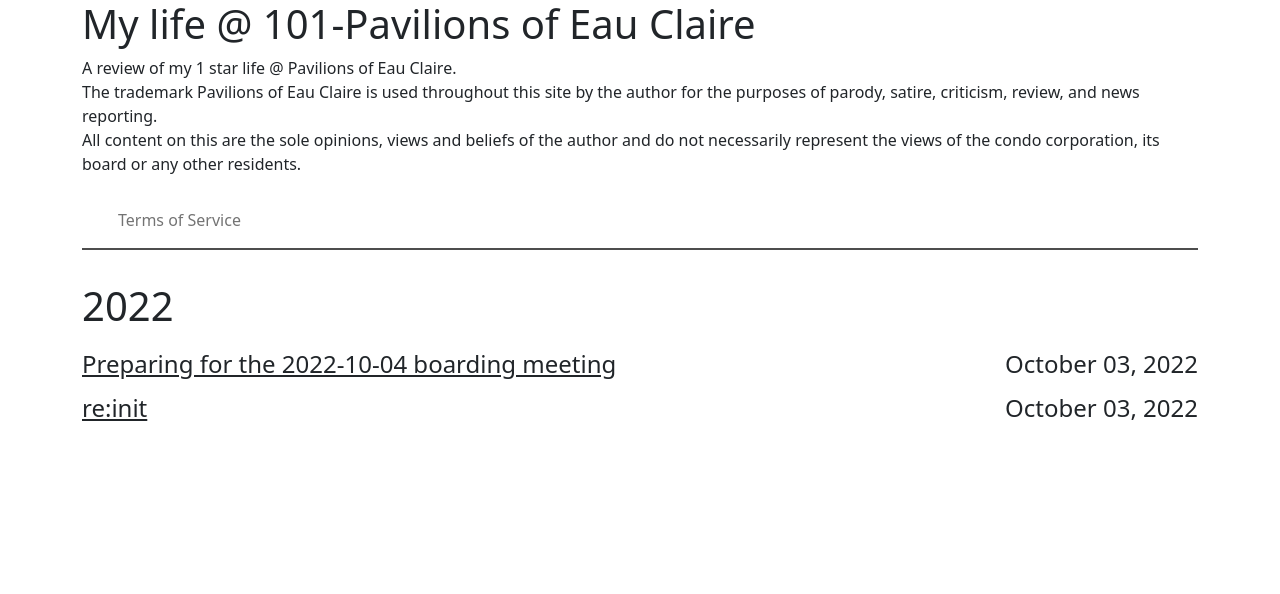
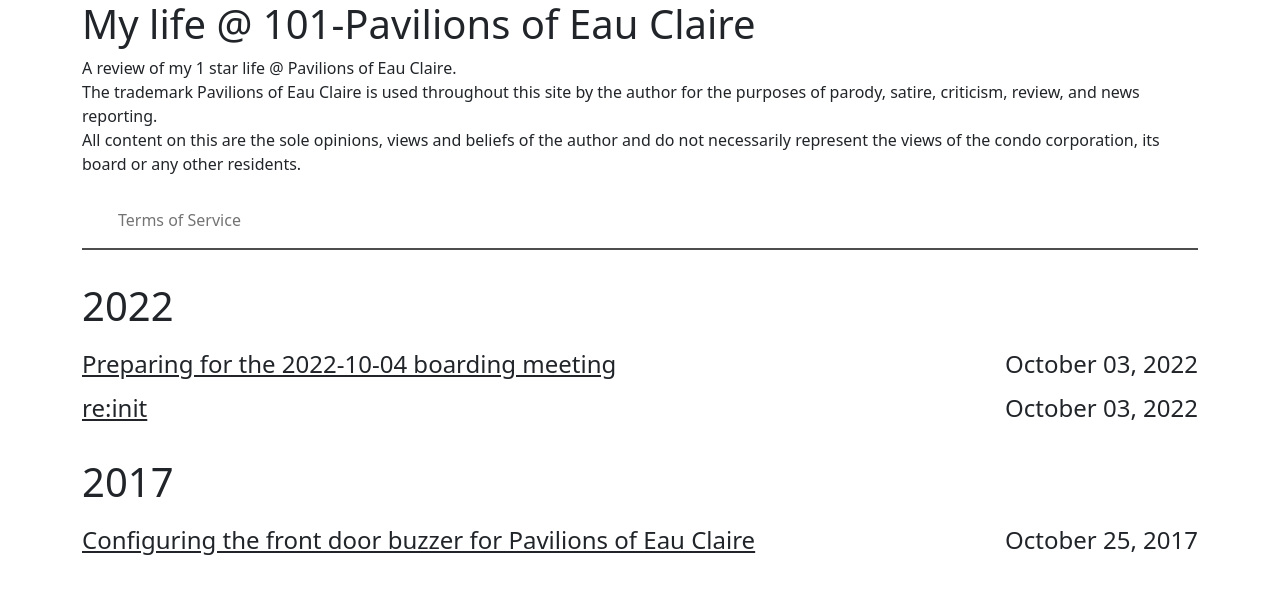
Before and after one commit to sparksis/pavilions-of-eau-claire-blog, a Jekyll site: the page built from index.html, in a window 1280 px wide. Shown: the top 594 px of the page. Built offline with Jekyll 4.4.1, drawn with Linux system fonts in a browser that asks for light colours; part of the change alters nothing that is shown.

Commit message:
Pulling a blog from blogger.
Original url: https://www.blogger.com/blog/post/edit/9112196335080293438/6003615114706234603

```diff
--- /dev/null
+++ b/_posts/2017-10-25-Configuring the front door buzzer for Pavilions of Eau Claire.html
@@ -0,0 +1,69 @@
+---
+layout: post
+title:  "Configuring the front door buzzer for Pavilions of Eau Claire"
+date:   2017-10-25 10:34:00 -0600
+categories: blog
+---
+
+
+As with any condo, setting up your buzzer access is a small but key part in taking possession and moving in.&nbsp; As we quickly learned, it's best to double check everything.<br />
+Steps involved in setting up a the door buzzer are as follows:<br />
+<ol>
+<li>Download the&nbsp;<a href="https://blog.coltonenglish.me/wp-content/uploads/2017/10/Pavilions-of-Eau-Claire-Intercom-Request-Form.pdf">Pavilions of Eau Claire - Intercom Request Form</a> (or order it from <a href="http://www.condominiumfirst.com/documents_list.php?ccn=9810095&amp;fld=document_id&amp;sort=ASC" rel="nofollow">here</a>)</li>
+<li>Manually print and fill out the form</li>
+<li>Scan the form</li>
+<li>Email the form to&nbsp;customercare.ab@fsresidential.com</li>
+</ol>
+Simple!<br />
+Unfortunately, 17 days into our ownership of the unit, we're still not quite there.&nbsp; We quickly learned that&nbsp;customercare.ab@fsresidential.com can be replaced by&nbsp;Anna.Seck@fsresidential.com and Anna doesn't really care to answer emails quickly (or at all).&nbsp; Having submitted the form for the second time on&nbsp;October 17, 2017, Anna has just today (October 25, 2017) replied indicating that she had decided last week not to complete the work due to the number being inactive (news to me).<br />
+<h2>
+The full story</h2>
+On October 2, 2017, we first submitted the intercom request form to customercare.ab@fsresidential.com with SMTP bounce backs.<br />
+On October 3, 2017, we submitted the intercom request form to Anna Seck.&nbsp; When we took possession the following day we noted that the intercom still listed the previous owner on the intercom<br />
+October 5-9, 2017, we were out of town visiting family for a wedding.<br />
+October 10, 2017, I finally see our name on the intercom board and test the dial in to ensure it works.&nbsp; No ringing, no answer. After some troubleshooting locally, including verifying with my provider that no calls were missed; identifying instead that we submitted the wrong number.&nbsp; It's worth noting that at no point did Anna let us know that the intercom setup had been completed or confirm that the request had been received.<br />
+Veronica sends a follow-up request indicating that the number is off by one digit and asked if it could be corrected.<br />
+October 11, 2017, Anna a new email, not related to the first email with the following:<br />
+<blockquote>
+Good Morning Veronica,<br />
+Thank you for getting in contact with me. Please see the attached document.<br />
+Have a great day!</blockquote>
+At this point we don't have the printer/scanner hooked up (or even moved to our new place) and are at a bit of a loss.&nbsp; Firstly I've directly asked&nbsp;<span class="lG">Lisa</span>&nbsp;Robbins, the community manager, if we could have more direct/clear communication.&nbsp; Secondly, it appears Anna doesn't seem to know how email etiquette works.<br />
+October 13, 2017, We move in!&nbsp; (The printer is now here, but still not set up and has nowhere to go).<br />
+October 17, 2017, We finally have our office setup.&nbsp; Veronica sends the corrected intercom request form directly to Anna Seck.<br />
+October 24, 2017, Veronica sends a follow up to Anna Seck<br />
+<blockquote>
+Hello&nbsp;Anna,<br />
+<br />
+I would like to know when you think this will be completed by as we are expecting mail soon.<br />
+Thanks,</blockquote>
+October 25, 2017 (today), Anna Seck has replied with:<br />
+<blockquote>
+Thank you for getting in contact with me. Please be advised I have submitted the request, but we are having problems to connect the number that was provided. I called last week and it has stated the phone is not in service.</blockquote>
+...<br />
+<blockquote>
+I will be away from the office from Thursday, October 26<sup>th</sup>, 2017 returning Monday, October 30<sup>th</sup>, 2017.</blockquote>
+I have multiple&nbsp; problems with this reply.<br />
+Problem one, Anna indicated that she has called "last week" but the phone is out of service, she has not communicated this issue to us for at least 3 business days.<br />
+Problem two, the phone line is not out of service.&nbsp; I have retrieved a call detail report from my provider and there was no calls made to the number during the week of October 16-20, 2017.<br />
+Problem three, Anna, the only representative who is working on these requests, will be out of the office for the rest of the week leaving me with no recourse aside from escalation for 4 more days.<br />
+Evening October 25, 2017, I've sent the following email to Lisa Robins<br />
+<blockquote>
+Hi Lisa,<br />
+<div>
+I'm a bit disappointed to have received this email from Anna regarding our intercom request.&nbsp; Last week, Anna phoned the number listed on the intercom request form (attached) without success.&nbsp; Anna did not inform us of the failed test until we followed up with her this week.&nbsp; I had a hoped that, based on the positive response from our face-to-face, we would receive a bit better communication.</div>
+<div>
+</div>
+<div>
+From the screenshot below of my provider's detail records, you will see that I have confirmed the line works.&nbsp; Kindly, please have the number &lt;&lt;redacted&gt;&gt;&nbsp;configured as our intercom number.</div>
+<div>
+</div>
+<div>
+&lt;&lt;image.png&gt;&gt;</div>
+<div>
+</div>
+<div>
+Thanks,</div>
+</blockquote>
+<div>
+I'll update on if we ever do get the intercom configured.</div>
--- a/_sass/main.scss
+++ b/_sass/main.scss
@@ -102,3 +102,14 @@ pre.highlight {
     font-size: calc(1.3rem + 1.5vw);
   }
 }
+
+blockquote {
+  margin-top: 0.2em;
+  margin-bottom: 1em;
+  margin-left: 2em;
+  padding-left: 1em;
+  border-left: 5px solid #66e4b4;
+  div {
+    margin-top: 1em;
+  }
+}
```
